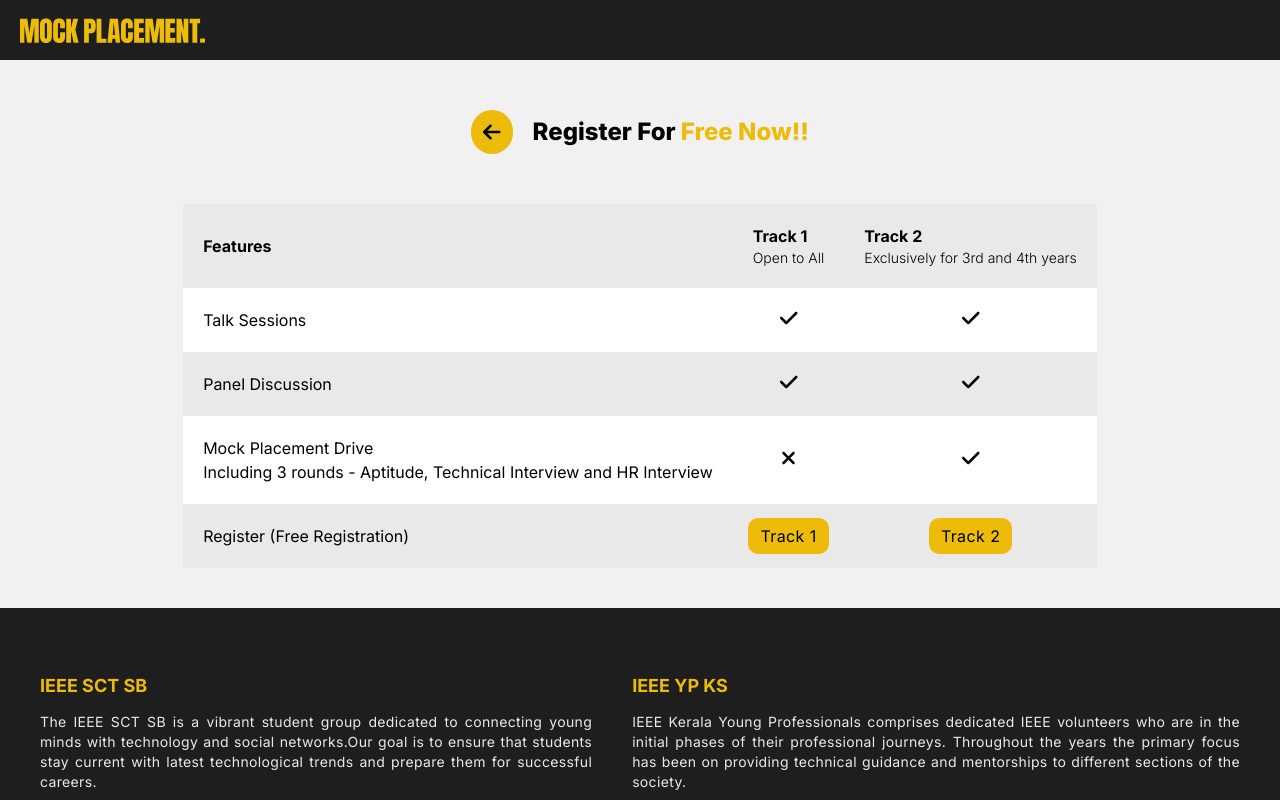
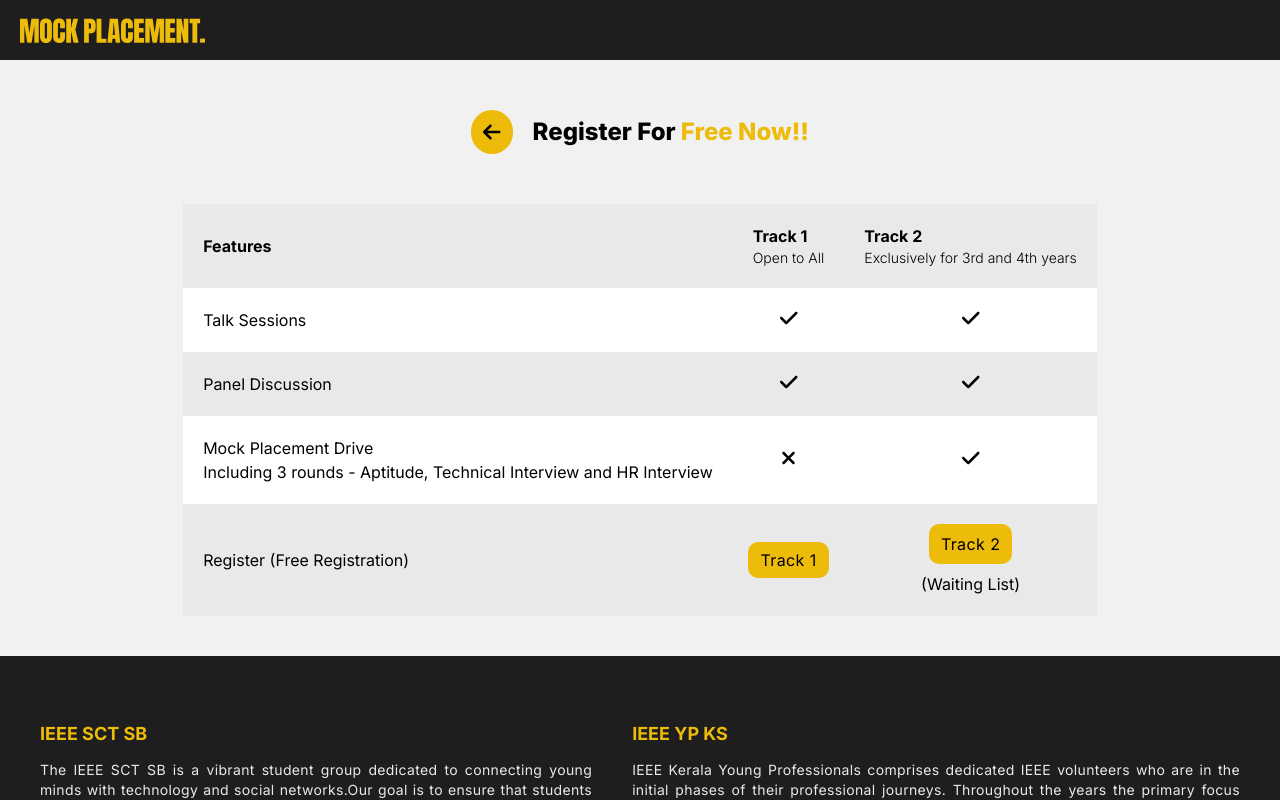
Before and after one commit to ajithrt007/mock-placement, a Next.js app: page /register in a window 1280 px wide. Shown: the top 800 px of the page. Built offline with nearby package versions, Linux system fonts and the light colour scheme.

Commit message:
Updated Waiting List

```diff
--- a/src/app/register/page.tsx
+++ b/src/app/register/page.tsx
@@ -65,7 +65,7 @@
                         <tr className='even:bg-white odd:bg-[#E9E9E9]'>
                             <td className='p-5'>Register (Free Registration)</td>
                             <td className='py-5 text-center'><a href="https://forms.gle/Qq4xmpeKJRZFjnxB8" className="py-2 px-3 rounded-[10px] bg-[#EDBB0A] tracking-wide" target="_blank" rel="noopener noreferrer">Track 1</a></td>
-                            <td className='py-5 text-center'><a href="https://forms.gle/e8Kb2VaFjFTKU6f68" className="py-2 px-3 rounded-[10px] bg-[#EDBB0A] tracking-wide" target="_blank" rel="noopener noreferrer">Track 2</a></td>
+                            <td className='py-5 text-center flex flex-col gap-2 items-center'><a href="https://forms.gle/cJhKMX19nAkfP7YU9" className="py-2 px-3 rounded-[10px] bg-[#EDBB0A] tracking-wide inline-block" target="_blank" rel="noopener noreferrer">Track 2</a><p>(Waiting List)</p></td>
                         </tr>
                     </table>
 
```
